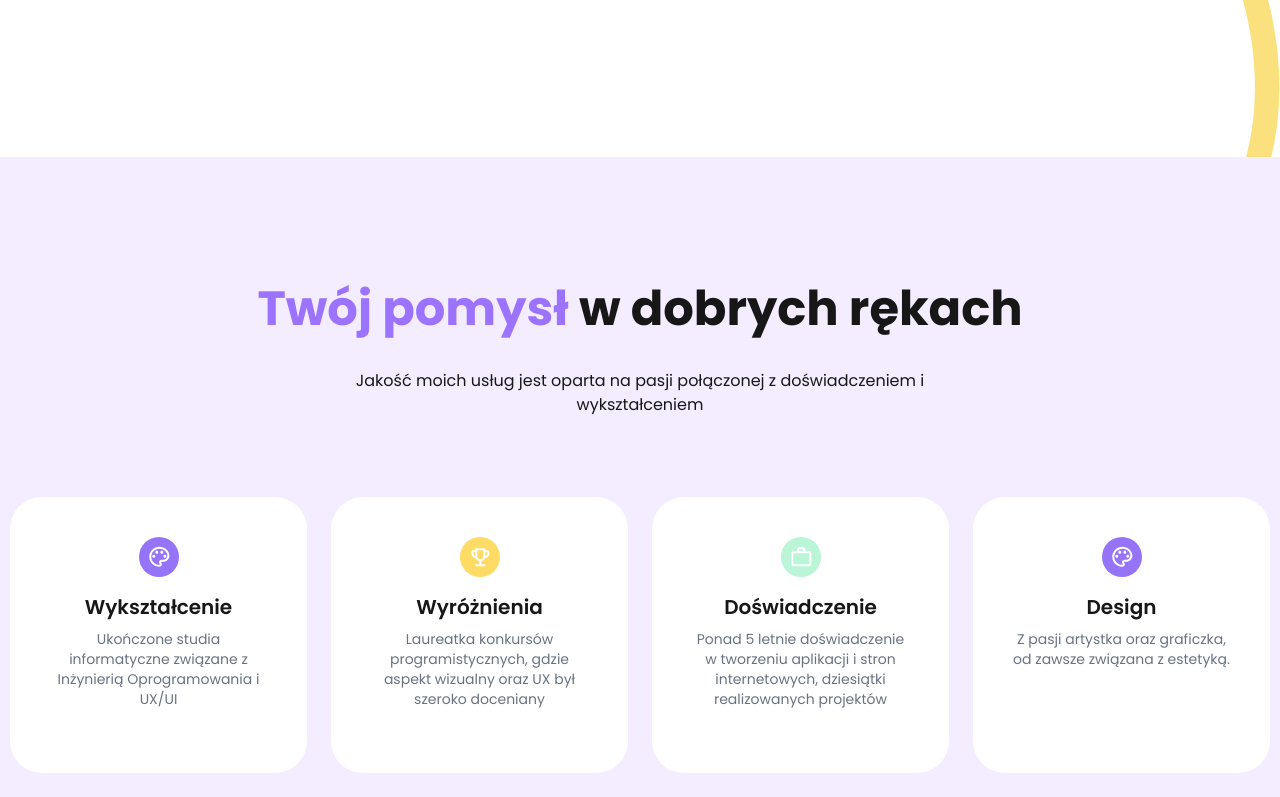
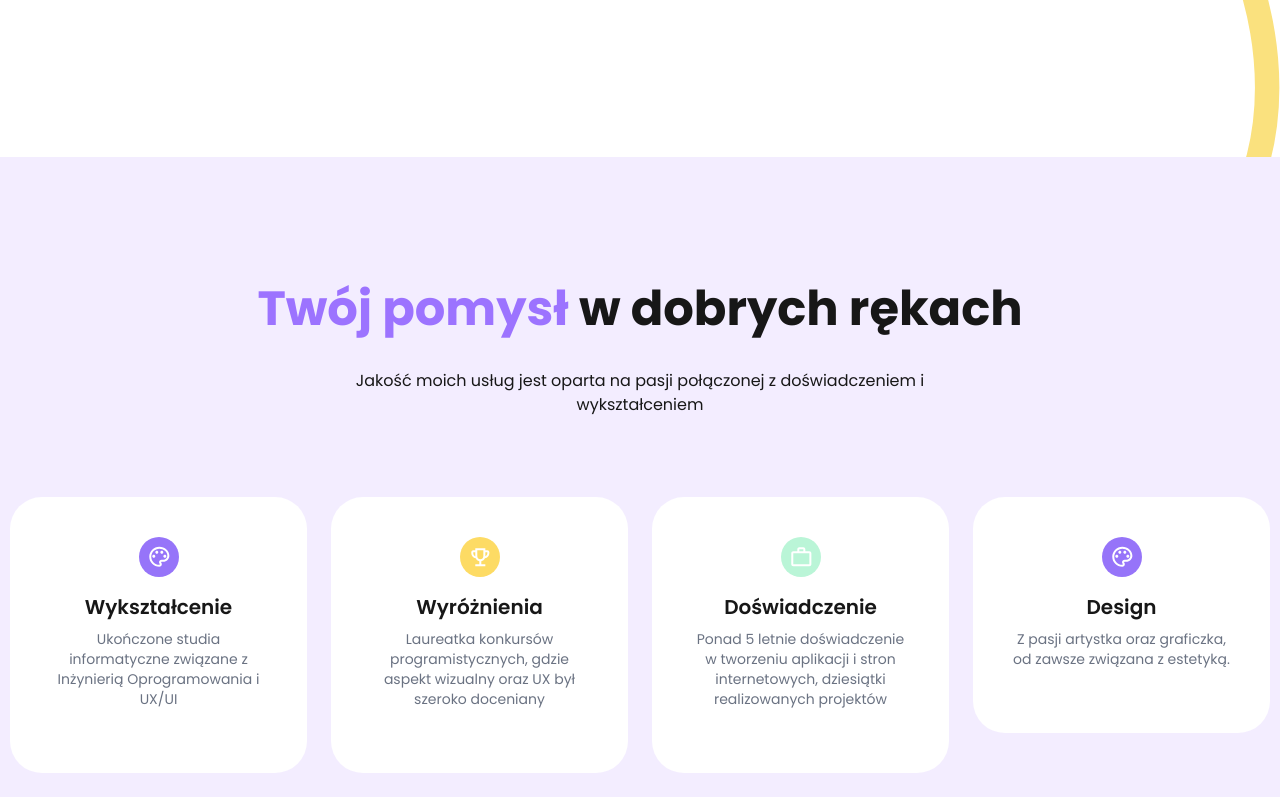
Before and after one commit to kasia251011/portfolio, a Next.js app: page / in a window 1280 px wide. Shown: the part 2000-2797 px from the top of the page. Built offline with nearby package versions, Linux system fonts and the light colour scheme.

Commit message:
Add motions fade-in

```diff
--- a/package.json
+++ b/package.json
@@ -9,6 +9,8 @@
     "lint": "next lint"
   },
   "dependencies": {
+    "framer-motion": "^12.9.1",
+    "motion": "^12.9.1",
     "next": "15.3.1",
     "react": "^19.0.0",
     "react-dom": "^19.0.0",
--- /dev/null
+++ b/src/components/FadeInWrapper/index.tsx
@@ -0,0 +1,28 @@
+import { PropsWithChildren } from "react";
+import * as motion from "motion/react-client";
+
+interface FadeInWrapperProps extends PropsWithChildren {
+  delay?: number;
+  duration?: number;
+}
+
+const FadeInWrapper = ({
+  children,
+  delay = 0,
+  duration = 2,
+}: FadeInWrapperProps) => {
+  console.log("motion: ", motion.div);
+
+  return (
+    <motion.div
+      initial={{ opacity: 0, y: 30 }}
+      whileInView={{ opacity: 1, y: 0 }}
+      transition={{ duration, ease: "easeOut", delay }}
+      viewport={{ once: true, amount: 0.2 }}
+    >
+      {children}
+    </motion.div>
+  );
+};
+
+export default FadeInWrapper;
--- a/src/sections/ExperienceSection/index.tsx
+++ b/src/sections/ExperienceSection/index.tsx
@@ -3,6 +3,34 @@ import REWARD_ICON from "@/assets/icons/reward-icon.svg";
 import DESIGN_ICON from "@/assets/icons/art-icon.svg";
 import WORK_ICON from "@/assets/icons/work-icon.svg";
 import ExpCard from "@/components/ExpCard";
+import FadeInWrapper from "@/components/FadeInWrapper";
+
+const EXP_CARDS = [
+  {
+    title: "Wykształcenie",
+    description:
+      "Ukończone studia informatyczne związane z Inżynierią Oprogramowania i UX/UI",
+    icon: EDU_ICON,
+  },
+  {
+    title: "Wyróżnienia",
+    description:
+      "Laureatka konkursów programistycznych, gdzie aspekt wizualny oraz UX był szeroko doceniany",
+    icon: REWARD_ICON,
+  },
+  {
+    title: "Doświadczenie",
+    description:
+      "Ponad 5 letnie doświadczenie w tworzeniu aplikacji i stron internetowych, dziesiątki realizowanych projektów",
+    icon: WORK_ICON,
+  },
+  {
+    title: "Design",
+    description:
+      "Z pasji artystka oraz graficzka, od zawsze związana z estetyką. ",
+    icon: DESIGN_ICON,
+  },
+];
 
 const ExperienceSection = () => (
   <div className="bg-primary-light pb-20 pt-30">
@@ -15,26 +43,11 @@ const ExperienceSection = () => (
         wykształceniem{" "}
       </p>
       <div className="grid grid-cols-1 sm:grid-cols-2 lg:grid-cols-4 gap-6 mt-20">
-        <ExpCard
-          title="Wykształcenie"
-          description="Ukończone studia informatyczne związane z Inżynierią Oprogramowania i UX/UI"
-          icon={EDU_ICON}
-        ></ExpCard>
-        <ExpCard
-          title="Wyróżnienia"
-          description="Laureatka konkursów programistycznych, gdzie aspekt wizualny oraz UX był szeroko doceniany"
-          icon={REWARD_ICON}
-        ></ExpCard>
-        <ExpCard
-          title="Doświadczenie"
-          description="Ponad 5 letnie doświadczenie w tworzeniu aplikacji i stron internetowych, dziesiątki realizowanych projektów"
-          icon={WORK_ICON}
-        ></ExpCard>
-        <ExpCard
-          title="Design"
-          description="Z pasji artystka oraz graficzka, od zawsze związana z estetyką. "
-          icon={DESIGN_ICON}
-        ></ExpCard>
+        {EXP_CARDS.map(({ title, description, icon }, index) => (
+          <FadeInWrapper key={index} delay={index * 0.4} duration={1}>
+            <ExpCard title={title} description={description} icon={icon} />
+          </FadeInWrapper>
+        ))}
       </div>
     </div>
   </div>
--- a/src/sections/ProjectsSection/index.tsx
+++ b/src/sections/ProjectsSection/index.tsx
@@ -3,6 +3,7 @@ import PROJECT_2 from "@/assets/projects/kseuforia.webp";
 import PROJECT_3 from "@/assets/projects/kuchnia.webp";
 import Image from "next/image";
 import Link from "next/link";
+import FadeInWrapper from "@/components/FadeInWrapper";
 
 const PROJECTS = [
   {
@@ -25,13 +26,15 @@ const PROJECTS = [
 const ProjectsSection = () => (
   <div className="container grid grid-cols-1 md:grid-cols-3 gap-6">
     {PROJECTS.map(({ alt, href, src }, index) => (
-      <Link href={href} key={index} target="_blank">
+      <FadeInWrapper key={index} delay={index * 0.5}>
+        <Link href={href} target="_blank">
           <Image
             src={src}
             alt={alt}
             className="rounded-3xl md:rounded-4xl border border-gray-100"
           />
         </Link>
+      </FadeInWrapper>
     ))}
   </div>
 );
```
Also changed, not shown: 1 other file (tests, documents, lock files or other folders). Lines whose indentation alone changed are shown as unchanged.
